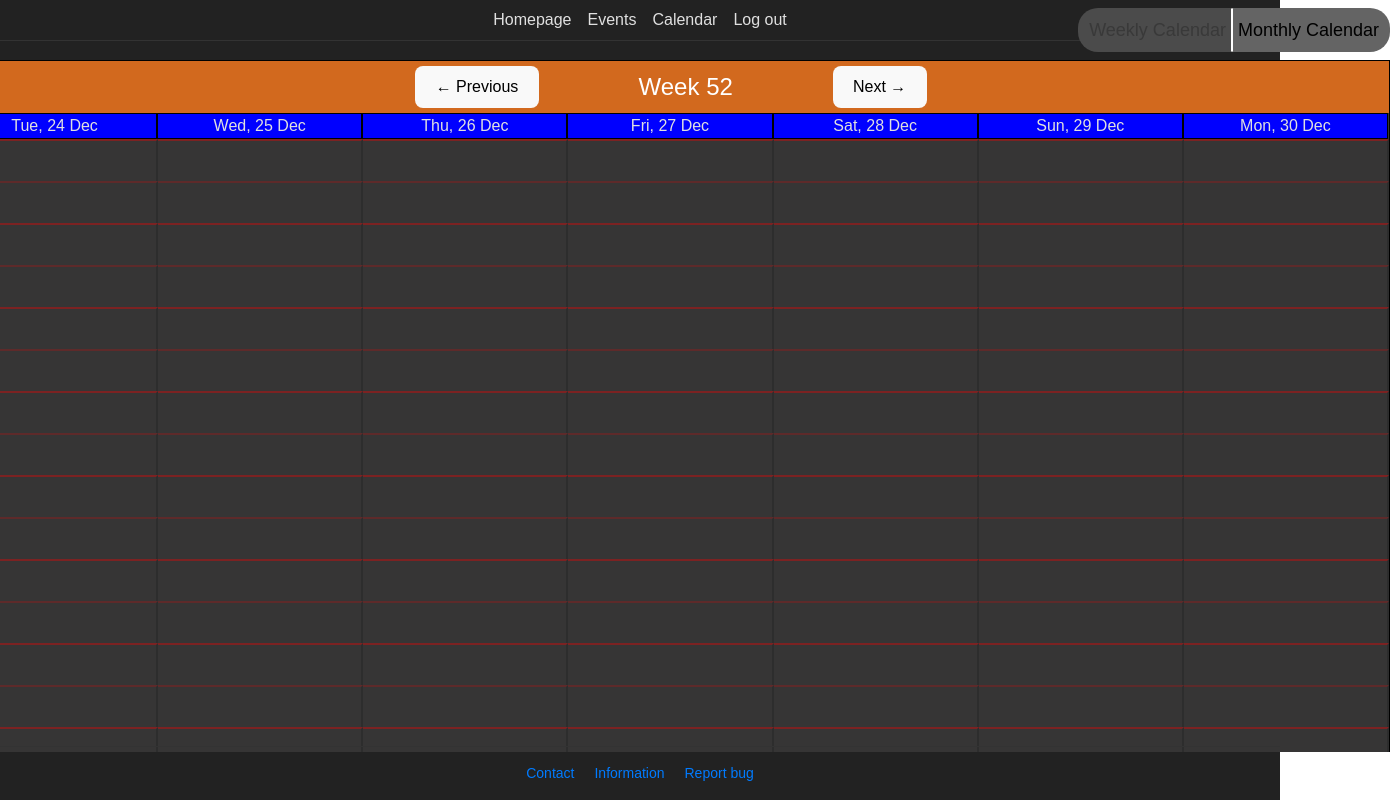
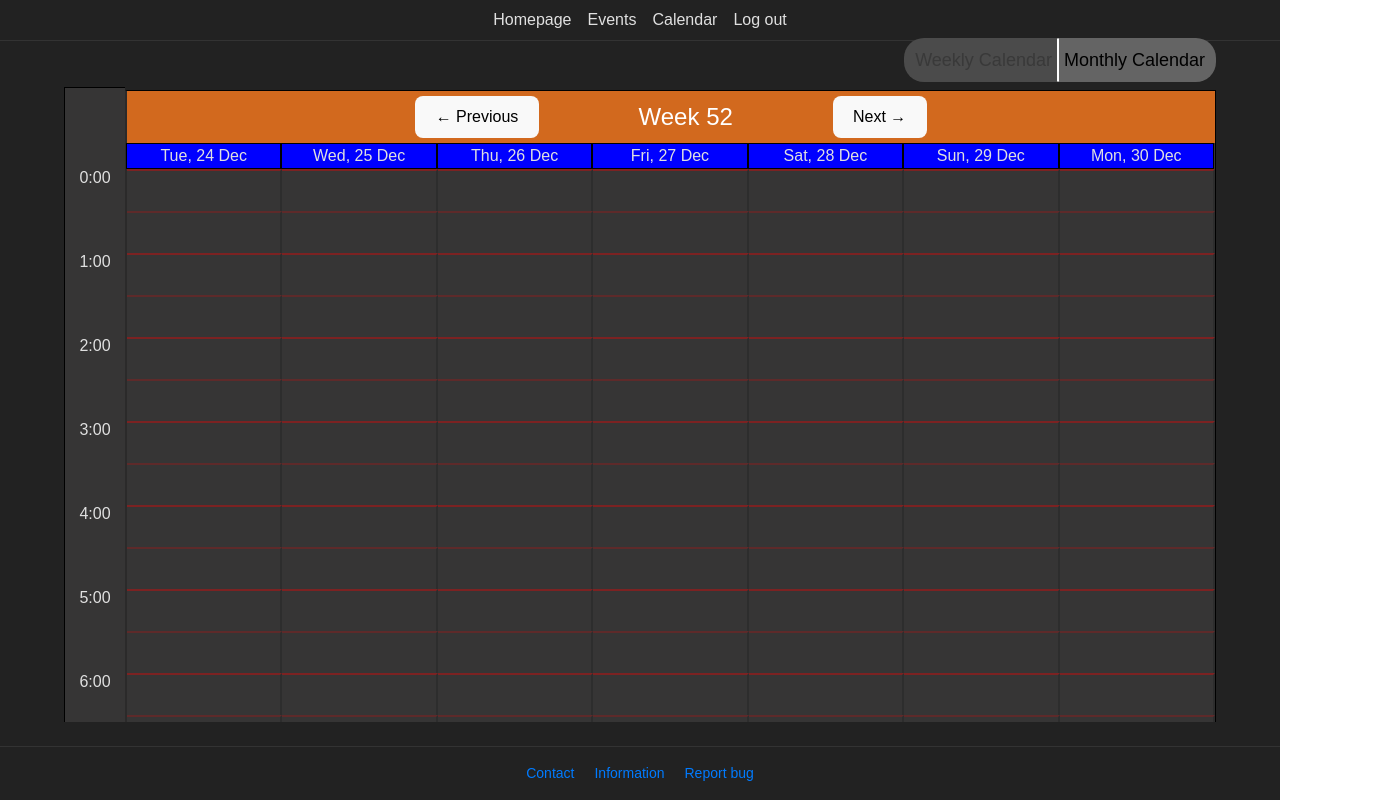
Before and after one commit to bluefire0009/Project-Web-App, a React (Vite) app in the folder FrontEnd/: page / in a window 1280 px wide. Shown: the whole page, 1390 px wide, since content can reach past the window. Built offline with nearby package versions, Linux system fonts and the light colour scheme.

Commit message:
Change width and height values to % because screen sizes are different for everyone

```diff
--- a/FrontEnd/src/Styling/CalendarPage.css
+++ b/FrontEnd/src/Styling/CalendarPage.css
@@ -4,8 +4,8 @@
     left: 0%;
     right: 0%;
     margin: auto;
-    width: 1500px;
-    max-height: 700px;
+    width: 90vw;
+    height: 80vh;
     overflow-y: scroll;
 }
 .CalendarButtons{
```
